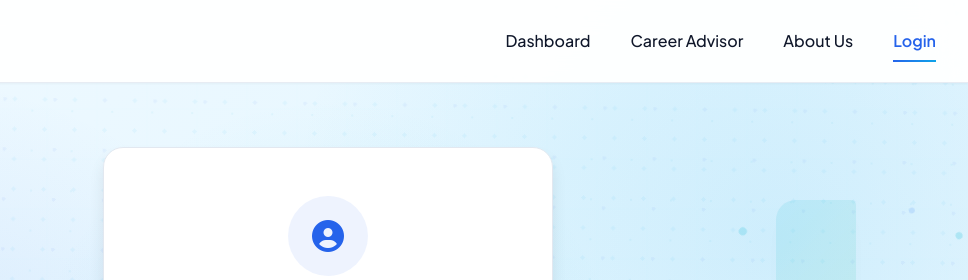
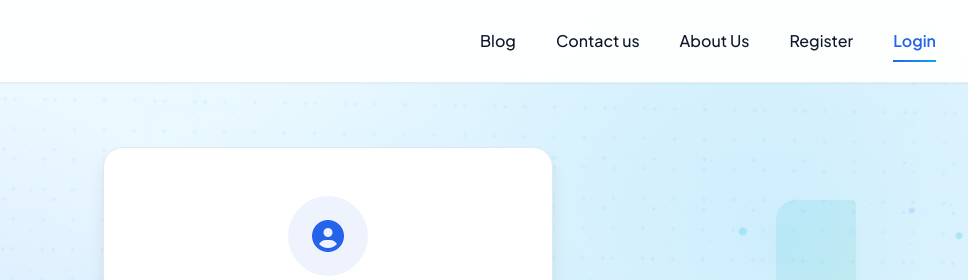
Before and after one commit to Manasvidaga/CareerCanvas, a plain HTML site: page login.html in a window 1280 px wide. Shown: the top 280 px of the page, 312-1280 px from the left. Drawn offline with Linux system fonts and the light colour scheme.

Commit message:
Update login.html

```diff
--- a/login.html
+++ b/login.html
@@ -719,9 +719,10 @@
       </a>
 
       <div class="nav-links">
-        <a href="profile.html" class="nav-link">Dashboard</a>
-        <a href="login.html" class="nav-link">Career Advisor</a>
+         <a href="blog.html" class="nav-link">Blog</a>
+        <a href="contact.html" class="nav-link">Contact us</a>
         <a href="about.html" class="nav-link">About Us</a>
+         <a href="register.html" class="nav-link">Register</a>
         <a href="#" class="nav-link active">Login</a>
       </div>
     </div>
@@ -782,7 +783,7 @@
       <div class="footer-column">
         <h3>Resources</h3>
         <ul class="footer-links">
-          <li><a href="resources.html">Career Guides</a></li>
+          <li><a href="resources1.html">Career Guides</a></li>
           <li><a href="blog.html">Blog</a></li>
         </ul>
       </div>
@@ -898,4 +899,5 @@
     });
   </script>
 </body>
+
 </html>
```
